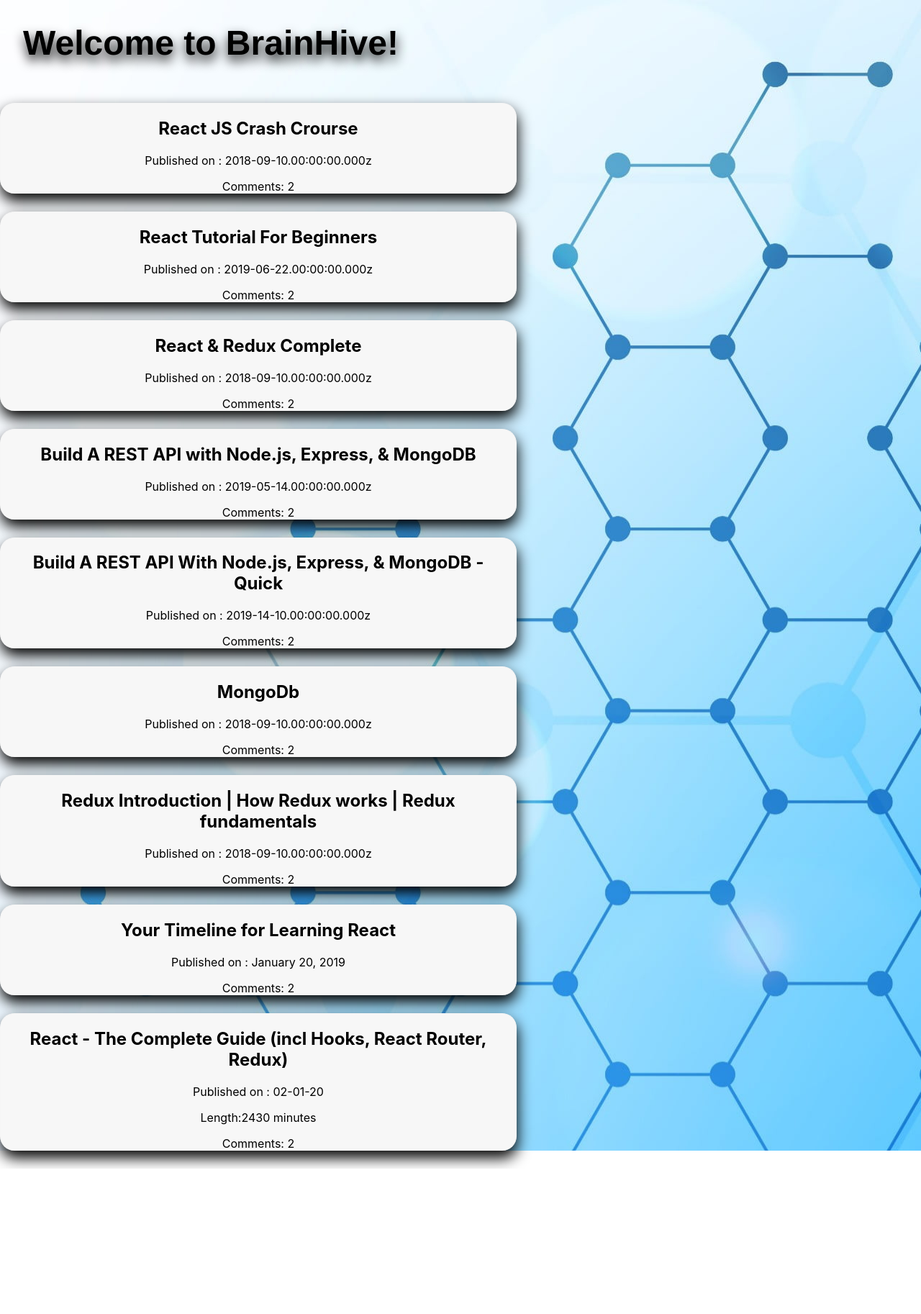
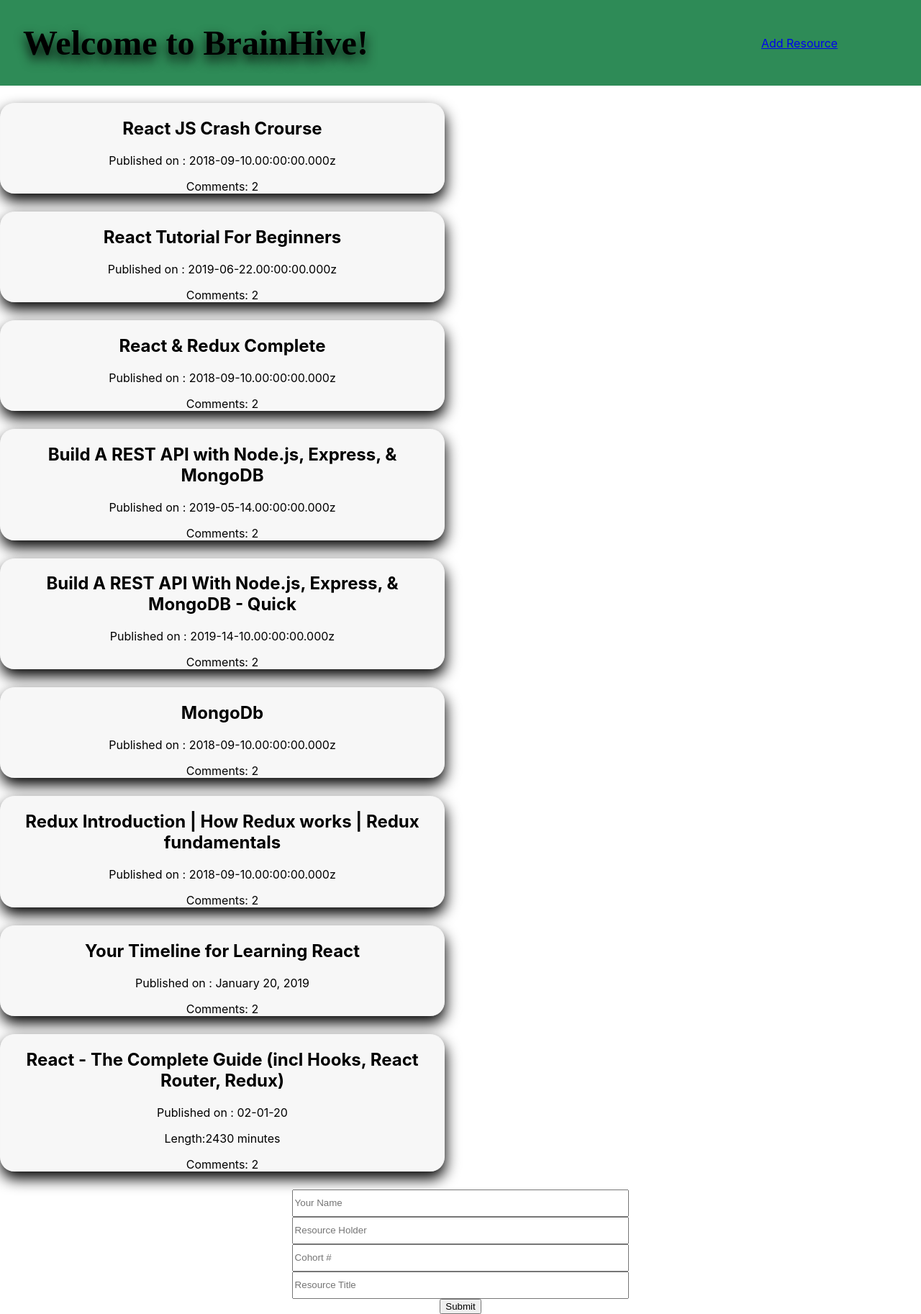
Before and after one commit to EmiSDep/bhCohort8Evening, a React (Create React App) app: page / in a window 1280 px wide. Shown: the whole page at 72% size. Before the commit the page ends 1624 px from the top, so only its background shows below. Built offline with nearby package versions, Linux system fonts and the light colour scheme.

Commit message:
added resource form

```diff
--- a/src/App.css
+++ b/src/App.css
@@ -1,6 +1,6 @@
+
 .App {
   text-align: center;
-  background-image: url(../src/components/bgimg3.jpg);
 }
 
 .App-logo {
@@ -44,14 +44,14 @@
   border-radius: 20px;
   box-shadow: 1px 10px 20px #000000;
   margin-bottom: 25px;
-  max-width: 700px;
+  max-width: 600px;
   width: 80%;
   padding: 0 8px;
   background-color: #f7f7f7;
 }
 
 .resourceList {
-  margin: 0 10%;
+  margin: 0 8%;
   display: flex;
   flex-direction: row;
   flex-wrap: wrap;
@@ -60,14 +60,26 @@
 
 .header {
   display: flex;
-  margin-left: 2rem;
+  flex-direction: row;
+  padding-left: 2rem;
   margin-bottom: 1.5rem;
+  background-color: seagreen;
 }
 
 .title {
+  display: flex;
+  flex: 1;
   font-size: 3rem;
-  font-family: 'Franklin Gothic Medium', 'Arial Narrow', Arial, sans-serif;
+  font-family: cursive;
   font-weight: bold;
   text-shadow: 1px 8px 16px black;
   color: black;
 }
+
+.navigation {
+  display: flex;
+  padding: 0 16px;
+  margin-right: 8%;
+  justify-content: center;
+  align-items: center;
+}
--- a/src/App.js
+++ b/src/App.js
@@ -2,6 +2,8 @@
 import './App.css';
 import Resource from './components/Resource';
 import resources from './mock/resources'
+
+import ResourceForm from './components/ResourceForm'
 class App extends Component {
 
 
@@ -23,8 +25,12 @@
       <div className="App">
         <div className="header">
         <h1 className="title">Welcome to BrainHive!</h1>
+        <div className="navigation">
+          <a href='/'>Add Resource</a>
+        </div>
         </div>
         <div classname="resourceList">{this.renderPosts()}</div>
+        <ResourceForm/>
       </div>
     );
   }
--- /dev/null
+++ b/src/components/ResourceForm.js
@@ -0,0 +1,76 @@
+import React, { Component } from 'react';
+
+class ResourceForm  extends Component {
+    state =
+        {posterName: "",
+        resourceAuthor: "",
+        cohort: "",
+        title: "",
+        };
+
+    handleChange = e => {
+        this.setState({
+            ...this.state,
+            [e.target.id]: e.target.value,
+        })
+    }
+
+    render() {
+    return (
+        <div className="ResourceForm">
+            <form style={styles.form}>
+                <input
+                 style={styles.input}
+                 id="posterName"
+                 type="text"
+                 placeholder="Your Name"
+                 value={this.state.posterName}
+                 onChange={this.handlechange}
+                 />
+                <input
+                 style={styles.input}
+                 id="resourceAuthor"
+                 type="text"
+                 placeholder="Resource Holder"
+                 value={this.state.resourceAuthor}
+                 onChange={this.handlechange}
+                 />
+                <input
+                 style={styles.input}
+                 id="cohort"
+                 type="text"
+                 placeholder="Cohort #"
+                 value={this.state.cohort}
+                 onChange={this.handlechange}
+                 />
+                <input
+                 style={styles.input}
+                 id="title"
+                 type="text"
+                 placeholder="Resource Title"
+                 value={this.state.title}
+                 onChange={this.handlechange}
+                 />
+                 <button type="Submit">Submit</button>
+            </form>
+        </div>
+    );
+ }
+}
+
+const styles = {
+    form: {
+        display:"flex",
+        justifyContent: "center",
+        alignItems: "center",
+        marginRight: "20%",
+        marginLeft: "20%",
+        flexDirection: "column",
+    },
+    input: {
+        width: "60%",
+        height: 32,
+    },
+};
+
+export default ResourceForm;
```
